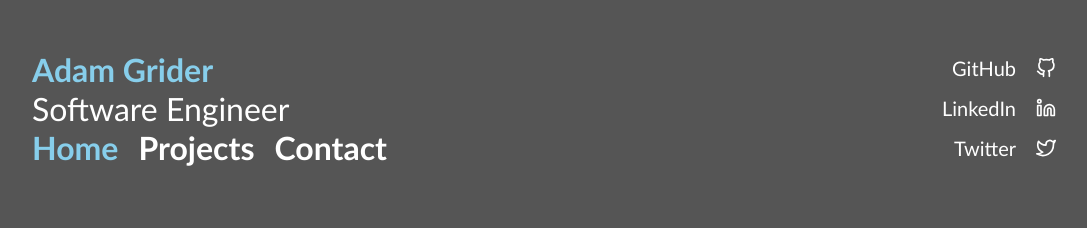
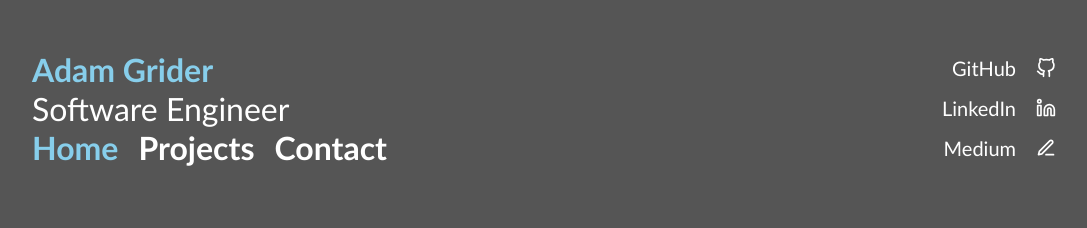
Before and after one commit to AdamHG2411/ahg-portfolio, a React (Create React App) app: page / in a window 1280 px wide. Shown: the top 228 px of the page, without its empty margins (96-1183 px from the left). Built offline with nearby package versions, Linux system fonts and the light colour scheme.

Commit message:
add Medium link

```diff
--- a/src/components/Header/Header.js
+++ b/src/components/Header/Header.js
@@ -1,6 +1,6 @@
 import React, { Component } from 'react';
 import { Link, NavLink } from 'react-router-dom';
-import { GitHub, Linkedin, Twitter } from 'react-feather';
+import { GitHub, Linkedin, Edit3 } from 'react-feather';
 import './Header.css';
 
 class Header extends Component {
@@ -34,9 +34,9 @@ class Header extends Component {
 						<p>LinkedIn</p>
 						<Linkedin height={20} width={20} />
 					</a>
-					<a href="https://www.twitter.com/ahgrider">
-						<p>Twitter</p>
-						<Twitter height={20} width={20} />
+					<a href="https://medium.com/@AdamGrider">
+						<p>Medium</p>
+						<Edit3 height={20} width={20} />
 					</a>
 				</div>
 			</header>
```
